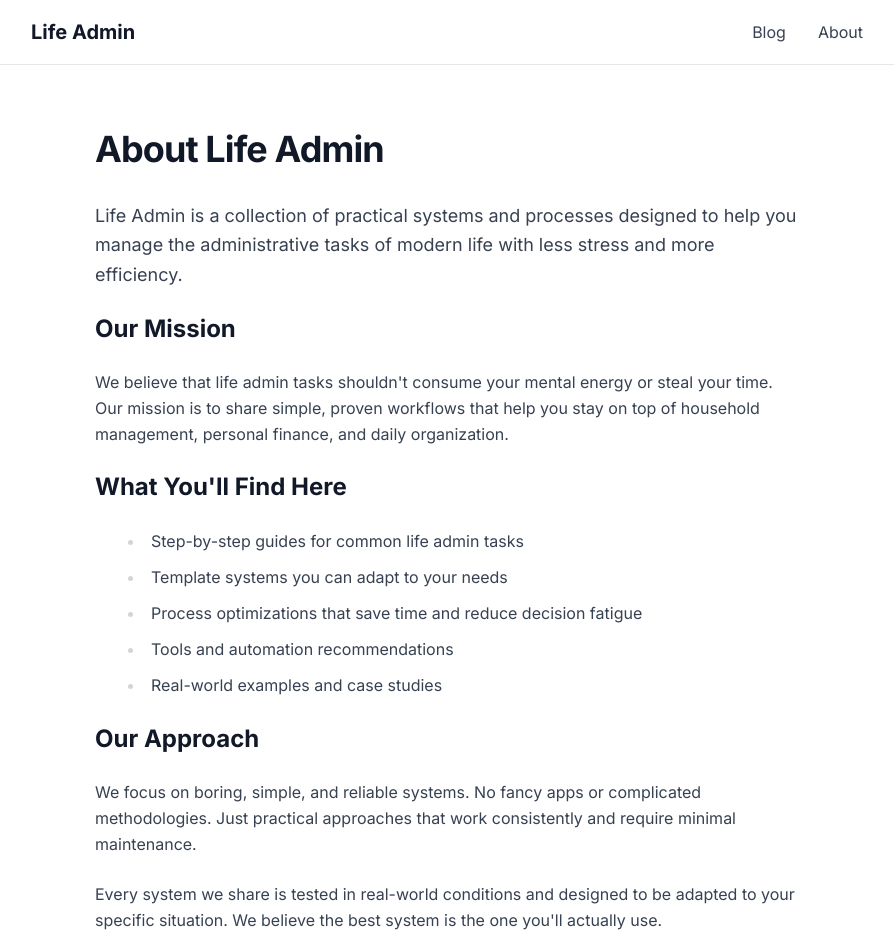
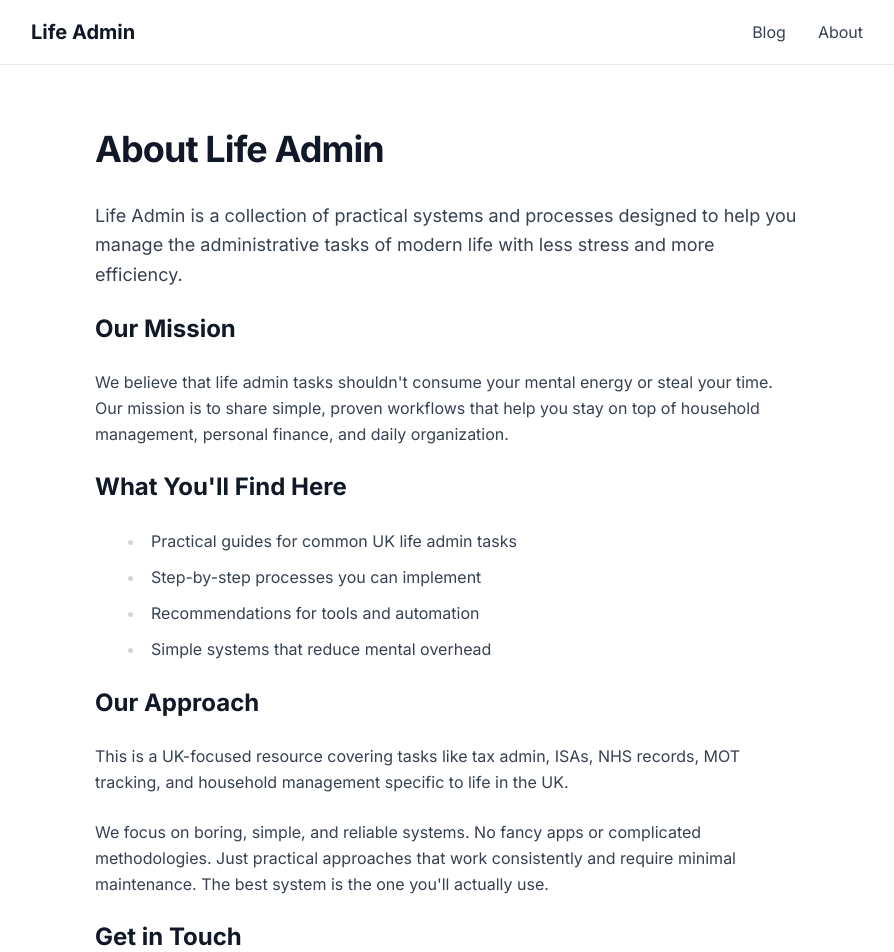
Before and after one commit to IrynaSamoila/life-admin, a Next.js app: page /about in a window 1280 px wide. Shown: the top 952 px of the page, without its empty margins (193-1087 px from the left). Built offline with nearby package versions, Linux system fonts and the light colour scheme.

Commit message:
about page

```diff
--- a/app/about/page.tsx
+++ b/app/about/page.tsx
@@ -28,23 +28,22 @@ export default function About() {
 
         <h2 className="mb-4 mt-8 text-2xl font-bold text-gray-900">What You&apos;ll Find Here</h2>
         <ul className="ml-6 list-disc space-y-2">
-          <li>Step-by-step guides for common life admin tasks</li>
-          <li>Template systems you can adapt to your needs</li>
-          <li>Process optimizations that save time and reduce decision fatigue</li>
-          <li>Tools and automation recommendations</li>
-          <li>Real-world examples and case studies</li>
+          <li>Practical guides for common UK life admin tasks</li>
+          <li>Step-by-step processes you can implement</li>
+          <li>Recommendations for tools and automation</li>
+          <li>Simple systems that reduce mental overhead</li>
         </ul>
 
         <h2 className="mb-4 mt-8 text-2xl font-bold text-gray-900">Our Approach</h2>
         <p className="leading-relaxed">
-          We focus on boring, simple, and reliable systems. No fancy apps or complicated
-          methodologies. Just practical approaches that work consistently and require minimal
-          maintenance.
+          This is a UK-focused resource covering tasks like tax admin, ISAs, NHS records, MOT
+          tracking, and household management specific to life in the UK.
         </p>
 
         <p className="leading-relaxed">
-          Every system we share is tested in real-world conditions and designed to be adapted
-          to your specific situation. We believe the best system is the one you&apos;ll actually use.
+          We focus on boring, simple, and reliable systems. No fancy apps or complicated
+          methodologies. Just practical approaches that work consistently and require minimal
+          maintenance. The best system is the one you&apos;ll actually use.
         </p>
 
         <h2 className="mb-4 mt-8 text-2xl font-bold text-gray-900">Get in Touch</h2>
```
